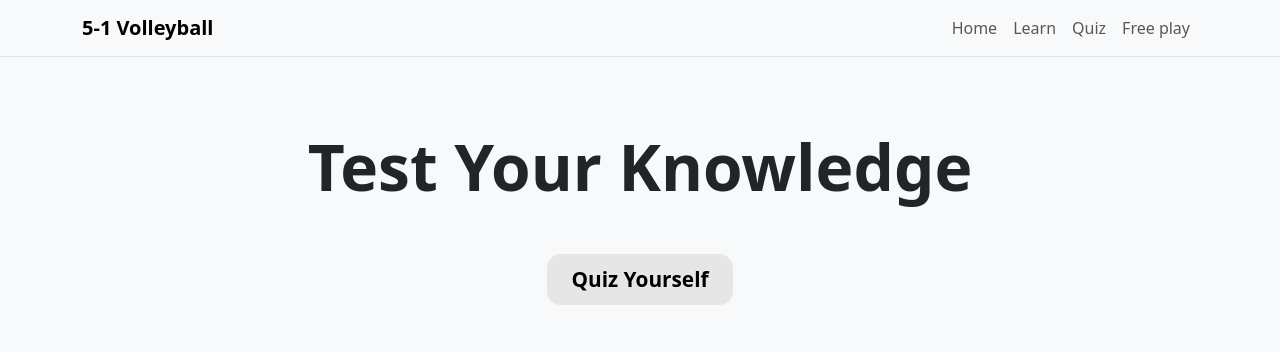
After one commit to dantraynor/volleyball, a Flask app: page /quiz-intro in a window 1280 px wide. The commit adds this page. Shown: the top 352 px of the page. Run offline with Flask 3, Linux system fonts and the light colour scheme.

Commit message:
Complete quiz flow with intro/setup pages, UI improvements, and images

```diff
--- a/app.py
+++ b/app.py
@@ -120,6 +120,14 @@ def lesson_choice():
 # def defend(n):
 #     return f"Defense option {n}"
 
+@app.route('/quiz-intro')
+def quiz_intro():
+    return render_template('quiz_intro.html')
+
+
+@app.route('/quiz-setup')
+def quiz_setup():
+    return render_template('quiz_setup.html')
 
 @app.route("/quiz/<int:n>", methods=["GET", "POST"])
 def quiz(n):
--- a/static/css/style.css
+++ b/static/css/style.css
@@ -61,3 +61,16 @@ body {
   background: rgba(255, 213, 0, 1);
   outline: none;
 }
+
+.quiz-btn {
+  display: inline-block;
+  background-color: #e6e6e6;
+  color: black;
+
+  padding: 10px 24px;
+  font-size: 1.3rem;
+  font-weight: 600;
+
+  border-radius: 14px;
+  text-decoration: none;
+}
--- a/templates/base.html
+++ b/templates/base.html
@@ -16,7 +16,7 @@
       <div class="navbar-nav">
         <a class="nav-link" href="{{ url_for('home') }}">Home</a>
         <a class="nav-link" href="{{ url_for('learn', n=1) }}">Learn</a>
-        <a class="nav-link" href="{{ url_for('quiz', n=1) }}">Quiz</a>
+        <a class="nav-link" href="{{ url_for('quiz_intro') }}">Quiz</a>
         <a class="nav-link" href="{{ url_for('play') }}">Free play</a>
       </div>
     </div>
--- a/templates/learn.html
+++ b/templates/learn.html
@@ -137,9 +137,9 @@
         >Next &rarr;</a
     >
     {% else %}
-    <a href="{{ url_for('quiz', n=1) }}" class="btn btn-success"
-        >Start Quiz &rarr;</a
-    >
+    <a href="{{ url_for('quiz_intro') }}" class="btn btn-success">
+        Start Quiz &rarr;
+    </a>
     {% endif %}
 </div>
 
--- /dev/null
+++ b/templates/quiz_intro.html
@@ -0,0 +1,12 @@
+{% extends "base.html" %}
+{% block title %}Quiz Intro{% endblock %}
+
+{% block content %}
+<div class="text-center py-5">
+  <h1 class="display-3 fw-bold mb-5">Test Your Knowledge</h1>
+
+    <a href="{{ url_for('quiz_setup') }}" class="quiz-btn">
+        Quiz Yourself
+    </a>
+</div>
+{% endblock %}
```
Also changed, not shown: templates/quiz_setup.html (added, +18 -0 lines), static/images/rotation2_quiz.png (added).
